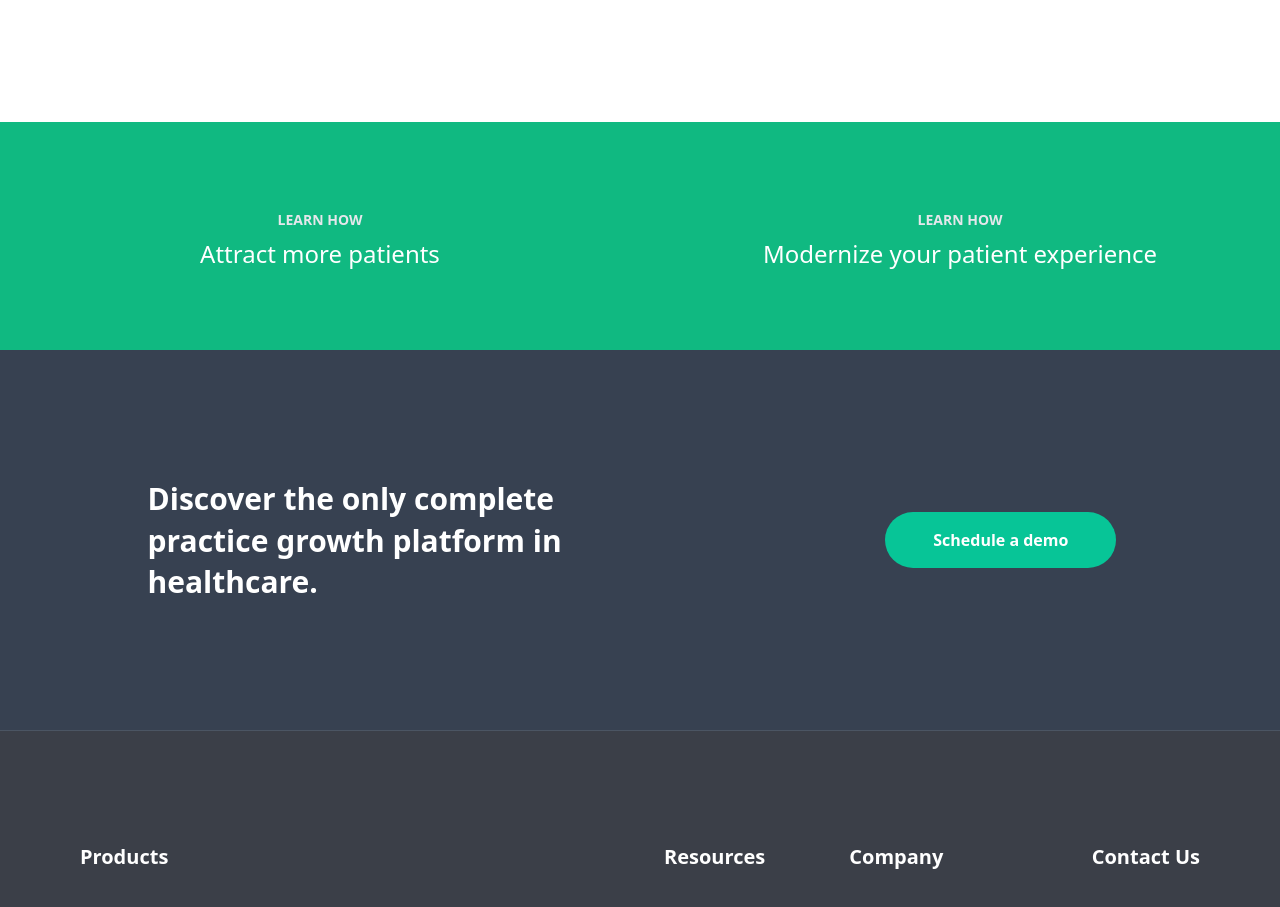
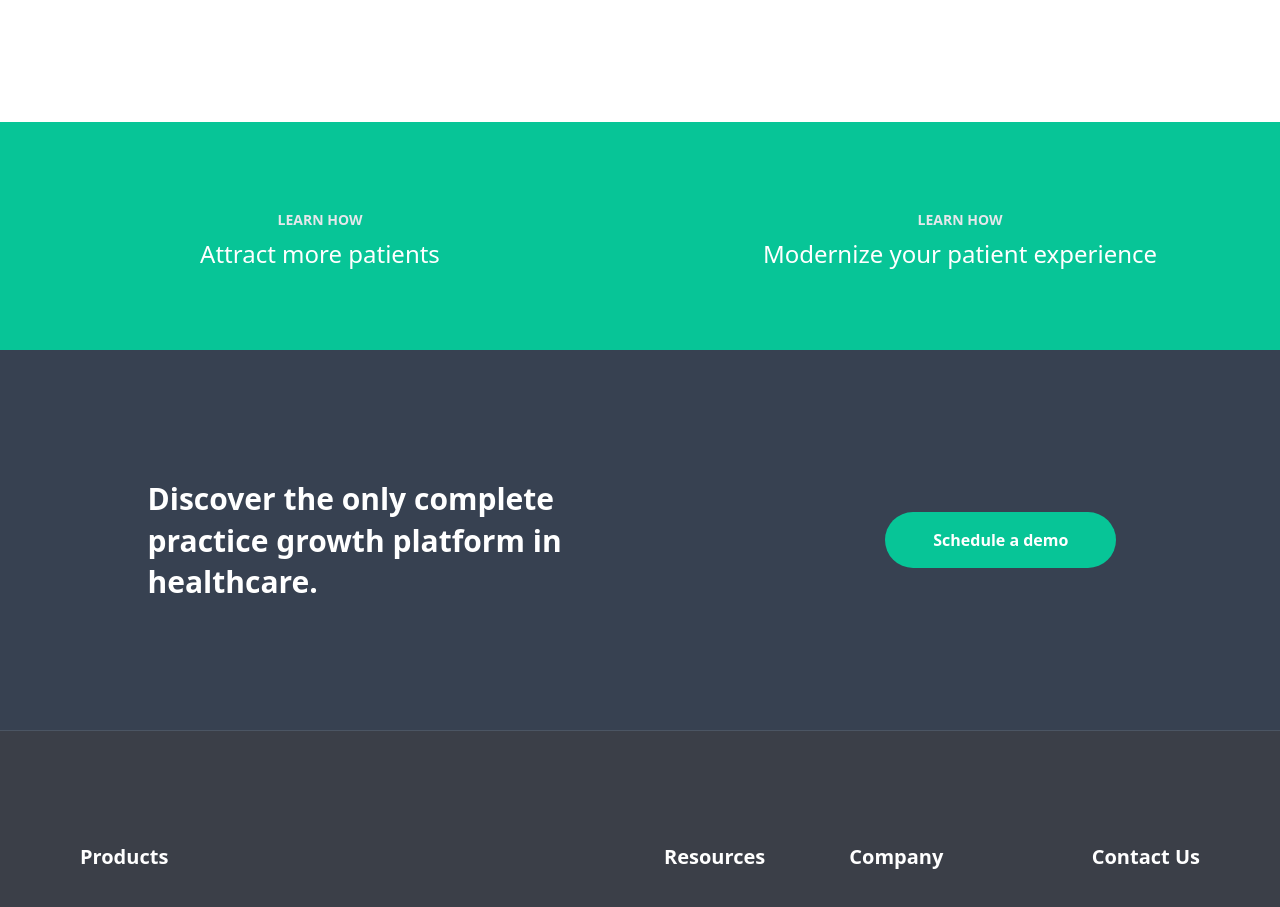
Before and after one commit to BisiDavi/patientpop, a Next.js app: page / in a window 1280 px wide. Shown: the part 3620-4527 px from the top of the page. Built offline with nearby package versions, Linux system fonts and the light colour scheme.

Commit message:
styles updated

```diff
--- a/components/learn-how.tsx
+++ b/components/learn-how.tsx
@@ -5,7 +5,7 @@ export default function LearnHowSection() {
   return (
     <>
       <section className="flex justify-center flex-col m-auto">
-        <div className="row-1 flex items-center py-20 bg-green-500 ">
+        <div className="row-1 flex items-center py-20">
           <div className="learn-how w-1/2 text-white text-center">
             <h5 className="text-white text-sm font-bold text-gray-200 my-2">
               LEARN HOW
```
